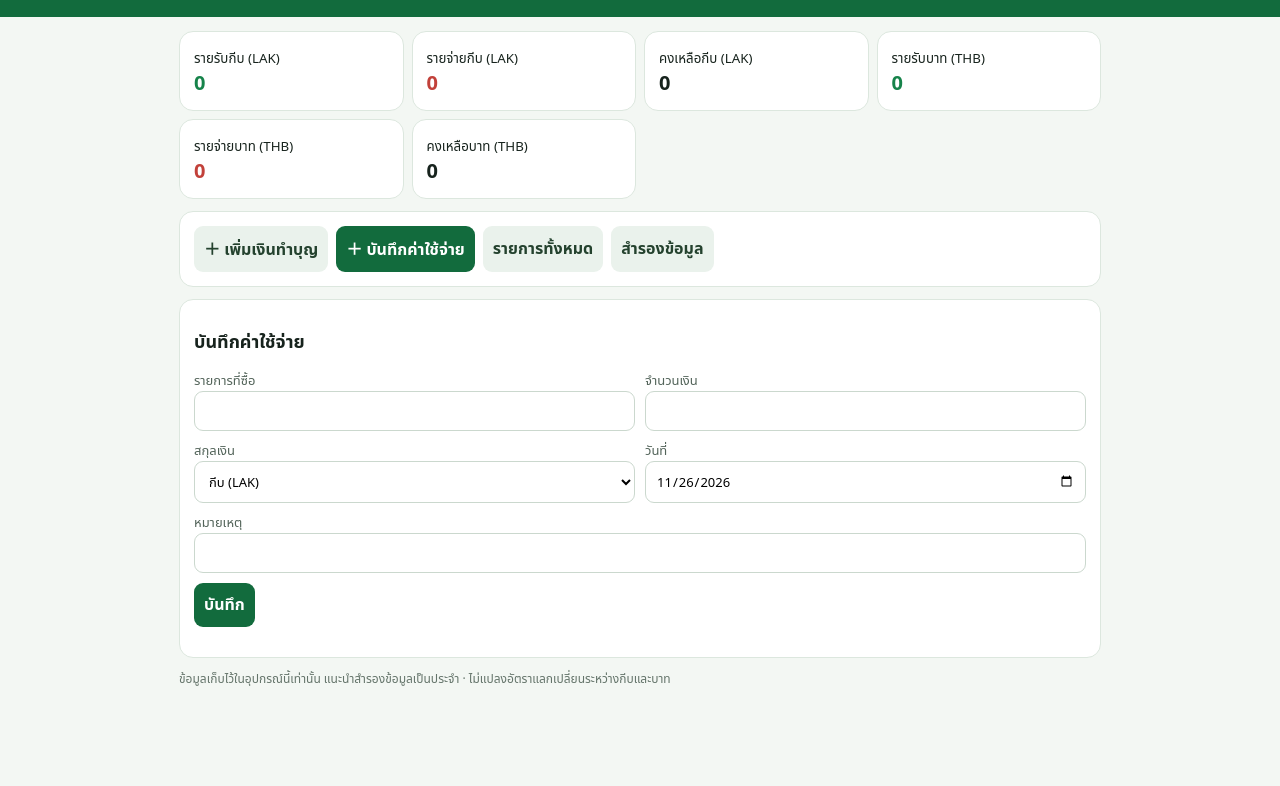
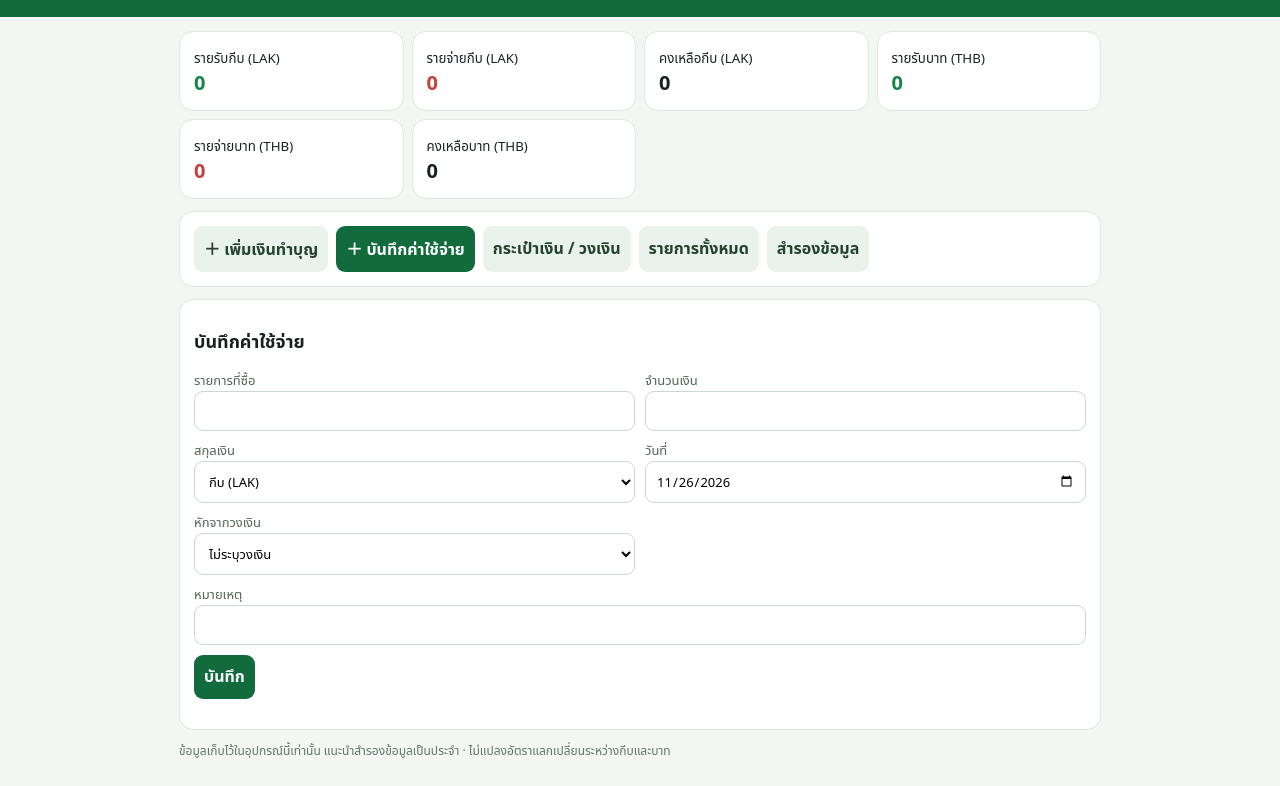
Before and after one commit to tton471-ux/merit-manager, a plain HTML site: page index.html in a window 1280 px wide. Both pictures are taken after a click on the button "＋ บันทึกค่าใช้จ่าย". Shown: the part 81-867 px from the top of the page. Before the commit the page ends 800 px from the top, so only its background shows below. Drawn offline with Linux system fonts and the light colour scheme.

Commit message:
Add spending funds interface and fund selector

```diff
--- a/index.html
+++ b/index.html
@@ -5,11 +5,11 @@
 </style></head><body>
 <header><div class="top"><div><h1>🙏 ระบบจัดการเงินทำบุญ</h1><div id="sub">บันทึกรายรับ รายจ่าย เงินกีบและเงินบาท</div></div><button id="lang" style="width:auto">🇱🇦 ພາສາລາວ</button></div></header>
 <main><section class="stats"><div class="card"><small>รายรับกีบ (LAK)</small><b class="green" id="incL">0</b></div><div class="card"><small>รายจ่ายกีบ (LAK)</small><b class="red" id="outL">0</b></div><div class="card"><small>คงเหลือกีบ (LAK)</small><b id="balL">0</b></div><div class="card"><small>รายรับบาท (THB)</small><b class="green" id="incB">0</b></div><div class="card"><small>รายจ่ายบาท (THB)</small><b class="red" id="outB">0</b></div><div class="card"><small>คงเหลือบาท (THB)</small><b id="balB">0</b></div></section>
-<div class="card tabs"><button data-tab="donate" id="t1">＋ เพิ่มเงินทำบุญ</button><button class="secondary" data-tab="spend" id="t2">＋ บันทึกค่าใช้จ่าย</button><button class="secondary" data-tab="records" id="t3">รายการทั้งหมด</button><button class="secondary" data-tab="backup" id="t4">สำรองข้อมูล</button></div>
+<div class="card tabs"><button data-tab="donate" id="t1">＋ เพิ่มเงินทำบุญ</button><button class="secondary" data-tab="spend" id="t2">＋ บันทึกค่าใช้จ่าย</button><button class="secondary" data-tab="funds" id="tFunds">กระเป๋าเงิน / วงเงิน</button><button class="secondary" data-tab="records" id="t3">รายการทั้งหมด</button><button class="secondary" data-tab="backup" id="t4">สำรองข้อมูล</button></div>
 <section class="card" id="donate"><h2 id="h1">เพิ่มผู้ร่วมทำบุญ</h2><form id="df"><div class="forms"><label id="l1">ชื่อผู้ร่วมทำบุญ<input id="dn" required></label><label id="l2">จำนวนเงิน<input id="da" type="number" min=".01" step="any" required></label><label id="l3">สกุลเงิน<select id="dc"><option value="LAK">กีบ (LAK)</option><option value="THB">บาท (THB)</option></select></label><label id="l4">วันที่<input id="dd" type="date" required></label><label style="grid-column:1/-1" id="l5">หมายเหตุ<input id="dnote"></label></div><div class="actions"><button id="saveD" type="button" onclick="window.meritAdd('donation')">บันทึก</button></div><p id="donationStatus" role="status" aria-live="polite"></p></form></section>
-<section class="card hidden" id="spend"><h2 id="h2">บันทึกค่าใช้จ่าย</h2><form id="ef"><div class="forms"><label id="l6">รายการที่ซื้อ<input id="en" required></label><label id="l7">จำนวนเงิน<input id="ea" type="number" min=".01" step="any" required></label><label id="l8">สกุลเงิน<select id="ec"><option value="LAK">กีบ (LAK)</option><option value="THB">บาท (THB)</option></select></label><label id="l9">วันที่<input id="ed" type="date" required></label><label style="grid-column:1/-1" id="l10">หมายเหตุ<input id="enote"></label></div><div class="actions"><button id="saveE" type="button" onclick="window.meritAdd('expense')">บันทึก</button></div><p id="expenseStatus" role="status" aria-live="polite"></p></form></section>
+<section class="card hidden" id="spend"><h2 id="h2">บันทึกค่าใช้จ่าย</h2><form id="ef"><div class="forms"><label id="l6">รายการที่ซื้อ<input id="en" required></label><label id="l7">จำนวนเงิน<input id="ea" type="number" min=".01" step="any" required></label><label id="l8">สกุลเงิน<select id="ec"><option value="LAK">กีบ (LAK)</option><option value="THB">บาท (THB)</option></select></label><label id="l9">วันที่<input id="ed" type="date" required></label><label>หักจากวงเงิน<select id="expenseFund"><option value="">ไม่ระบุวงเงิน</option></select></label><label style="grid-column:1/-1" id="l10">หมายเหตุ<input id="enote"></label></div><div class="actions"><button id="saveE" type="button" onclick="window.meritAdd('expense')">บันทึก</button></div><p id="expenseStatus" role="status" aria-live="polite"></p></form></section>
 <section class="card hidden" id="records"><h2 id="h3">รายการทั้งหมด</h2><input id="search" placeholder="ค้นหา"><div class="scroll"><table><thead><tr><th>วันที่</th><th>ประเภท</th><th>ชื่อ/รายการ</th><th>สกุลเงิน</th><th>จำนวน</th><th>ลบ</th></tr></thead><tbody id="rows"></tbody></table></div></section>
-<section class="card hidden" id="backup"><h2 id="h4">สำรองและกู้คืนข้อมูล</h2><div class="actions"><button id="export">ดาวน์โหลด JSON สำรอง</button><label class="secondary" style="padding:10px;border-radius:9px">นำเข้า JSON<input id="restore" type="file" accept=".json" style="display:block"></label><button class="danger" id="clear">ลบข้อมูลทั้งหมด</button></div></section>
+<section class="card hidden" id="funds"><h2>กระเป๋าเงิน / วงเงินค่าใช้จ่าย</h2><p>สร้างวงเงินแยกตามเป้าหมาย แล้วเลือกกระเป๋าเมื่อบันทึกค่าใช้จ่าย ระบบจะหักยอดคงเหลือให้อัตโนมัติ</p><form id="fundForm"><div class="forms"><label>ชื่อกระเป๋าเงิน<input id="fundName" required placeholder="เช่น ค่าอาหาร"></label><label>วงเงินเริ่มต้น<input id="fundAmount" type="number" min="0.01" step="any" required></label><label>สกุลเงิน<select id="fundCurrency"><option value="LAK">กีบ (LAK)</option><option value="THB">บาท (THB)</option></select></label></div><div class="actions"><button type="button" id="addFund">＋ เพิ่มวงเงิน</button></div><p id="fundStatus" role="status"></p></form><h3>วงเงินของฉัน</h3><div id="fundList"></div></section><section class="card hidden" id="backup"><h2 id="h4">สำรองและกู้คืนข้อมูล</h2><div class="actions"><button id="export">ดาวน์โหลด JSON สำรอง</button><label class="secondary" style="padding:10px;border-radius:9px">นำเข้า JSON<input id="restore" type="file" accept=".json" style="display:block"></label><button class="danger" id="clear">ลบข้อมูลทั้งหมด</button></div></section>
 <p style="font-size:12px;color:#64746a">ข้อมูลเก็บไว้ในอุปกรณ์นี้เท่านั้น แนะนำสำรองข้อมูลเป็นประจำ · ไม่แปลงอัตราแลกเปลี่ยนระหว่างกีบและบาท</p></main>
 <script>
 (function(){
```
